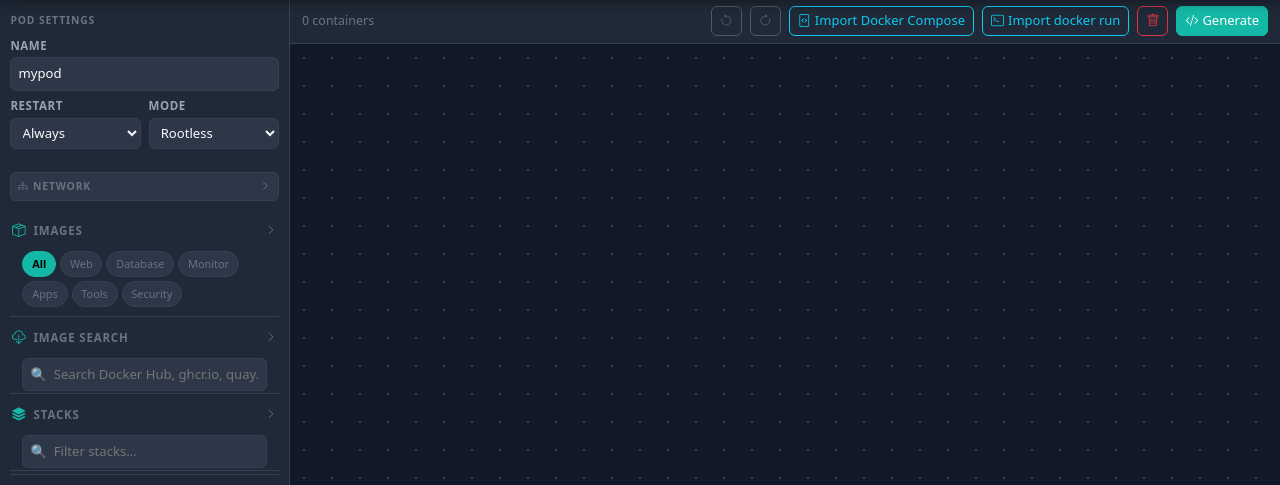
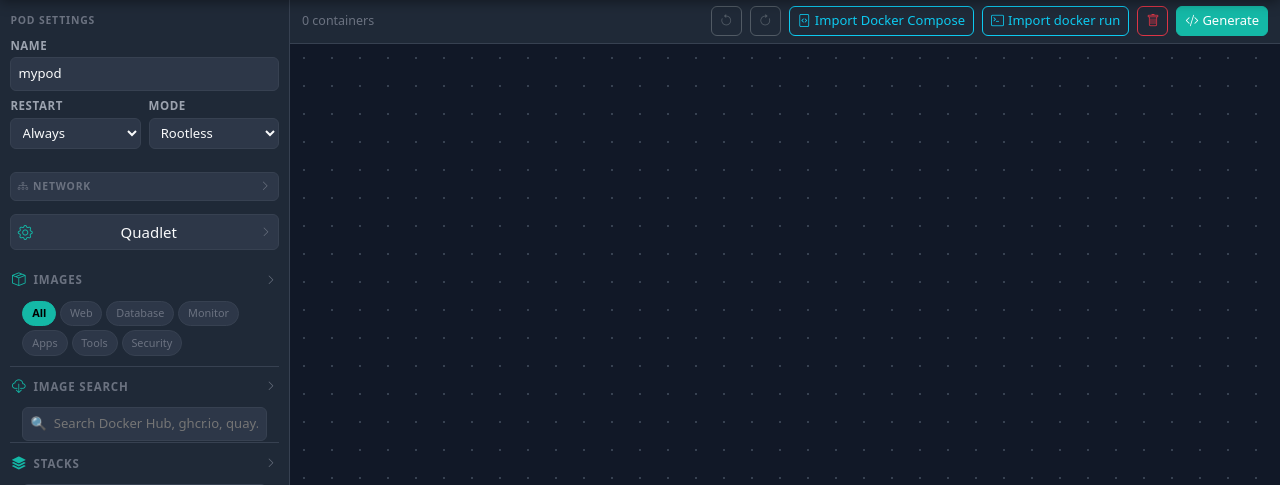
Before and after one commit to Garfieldttt/podman-kube-generator, a Django app: page / in a window 1280 px wide. Shown: the part 68-553 px from the top of the page. Run offline with Django 5.2, Linux system fonts and the light colour scheme; data comes from the database, SQL or seed files in the repository; data that the repository does not hold is empty; parts of the project's set-up code (start-up, migrations or seed data) failed here and were passed over; some libraries are stand-ins or nearby versions.

Commit message:
Add Quadlet options to pod builder
- New [Kube] options: AutoUpdate, LogDriver, ExitCodePropagation, KubeDownForce
- New [Service] section: Restart (from existing restart_policy), TimeoutStartSec
- SetWorkingDirectory=yaml always included for relative YAML path resolution
- Network= from existing network field
- Remove runAsUser:0 and :latest warnings for non-DB app containers

```diff
--- a/generator/forms.py
+++ b/generator/forms.py
@@ -23,6 +23,26 @@ USERNS_CHOICES = [
     ('keep-id', 'keep-id (rootless: same UID/GID)'),
     ('auto', 'auto (assign dynamically)'),
     ('host', 'host (no user namespace)'),
+]
+
+QUADLET_AUTO_UPDATE_CHOICES = [
+    ('', 'off'),
+    ('registry', 'registry (pull new image on update)'),
+    ('local', 'local (rebuild from local image)'),
+]
+
+QUADLET_LOG_DRIVER_CHOICES = [
+    ('', '— default —'),
+    ('journald', 'journald'),
+    ('k8s-file', 'k8s-file'),
+    ('none', 'none'),
+    ('passthrough', 'passthrough'),
+]
+
+QUADLET_EXIT_CODE_CHOICES = [
+    ('', '— none —'),
+    ('all', 'all (exit 0 only if all containers exit 0)'),
+    ('any', 'any (exit 0 if any container exits 0)'),
 ]
 
 MODE_CHOICES = [
@@ -108,6 +128,35 @@ class PodForm(forms.Form):
             'class': 'form-control',
             'placeholder': 'e.g. podman-net (empty = default)',
         }),
+    )
+    # Quadlet options
+    quadlet_auto_update = forms.ChoiceField(
+        label='Auto-Update',
+        choices=QUADLET_AUTO_UPDATE_CHOICES,
+        required=False,
+        widget=forms.Select(attrs={'class': 'form-select'}),
+    )
+    quadlet_log_driver = forms.ChoiceField(
+        label='Log Driver',
+        choices=QUADLET_LOG_DRIVER_CHOICES,
+        required=False,
+        widget=forms.Select(attrs={'class': 'form-select'}),
+    )
+    quadlet_exit_code_propagation = forms.ChoiceField(
+        label='Exit Code Propagation',
+        choices=QUADLET_EXIT_CODE_CHOICES,
+        required=False,
+        widget=forms.Select(attrs={'class': 'form-select'}),
+    )
+    quadlet_kube_down_force = forms.BooleanField(
+        label='KubeDownForce (force remove on stop)',
+        required=False,
+        widget=forms.CheckboxInput(attrs={'class': 'form-check-input'}),
+    )
+    quadlet_timeout_start = forms.IntegerField(
+        label='Timeout Start (seconds)',
+        required=False,
+        widget=forms.NumberInput(attrs={'class': 'form-control', 'placeholder': 'e.g. 120'}),
     )
 
 
--- a/generator/quadlet.py
+++ b/generator/quadlet.py
@@ -8,6 +8,12 @@ Rootless path: ~/.config/containers/systemd/<pod>.kube
 Rootful path:  /etc/containers/systemd/<pod>.kube
 """
 import re
+
+_RESTART_MAP = {
+    'Always':    'always',
+    'OnFailure': 'on-failure',
+    'Never':     'no',
+}
 
 
 def generate_quadlet(form_data, yaml_filename=None):
@@ -22,17 +28,47 @@ def generate_quadlet(form_data, yaml_filename=None):
     systemctl = 'systemctl --user' if rootless else 'sudo systemctl'
     wanted_by = 'default.target' if rootless else 'multi-user.target'
 
-    lines = [
+    restart_policy = form_data.get('restart_policy', 'Always')
+    network = (form_data.get('network') or '').strip()
+    auto_update = (form_data.get('quadlet_auto_update') or '').strip()
+    log_driver = (form_data.get('quadlet_log_driver') or '').strip()
+    exit_code_propagation = (form_data.get('quadlet_exit_code_propagation') or '').strip()
+    kube_down_force = form_data.get('quadlet_kube_down_force', False)
+    timeout_start = form_data.get('quadlet_timeout_start')
+
+    unit_lines = [
         '[Unit]',
         f'Description={pod_name} pod',
         'After=network-online.target',
         'Wants=network-online.target',
-        '',
+    ]
+
+    kube_lines = [
         '[Kube]',
         f'Yaml={yaml_filename}',
-        '',
+        'SetWorkingDirectory=yaml',
+    ]
+    if network:
+        kube_lines.append(f'Network={network}')
+    if auto_update:
+        kube_lines.append(f'AutoUpdate={auto_update}')
+    if log_driver:
+        kube_lines.append(f'LogDriver={log_driver}')
+    if exit_code_propagation:
+        kube_lines.append(f'ExitCodePropagation={exit_code_propagation}')
+    if kube_down_force:
+        kube_lines.append('KubeDownForce=yes')
+
+    service_lines = ['[Service]']
+    systemd_restart = _RESTART_MAP.get(restart_policy, 'always')
+    service_lines.append(f'Restart={systemd_restart}')
+    if timeout_start:
+        service_lines.append(f'TimeoutStartSec={timeout_start}')
+
+    install_lines = [
         '[Install]',
         f'WantedBy={wanted_by}',
     ]
 
-    return '\n'.join(lines)
+    sections = [unit_lines, kube_lines, service_lines, install_lines]
+    return '\n\n'.join('\n'.join(s) for s in sections)
--- a/generator/views.py
+++ b/generator/views.py
@@ -229,25 +229,6 @@ def validate_form_data(form_data):
                 ),
             })
 
-    # 6. runAsUser: 0 in rootless mode → maps to host user, not real root
-    # Exception: DB images intentionally run as UID 0 so the container-internal
-    # re-exec (e.g. gosu postgres) can write to a hostPath volume owned by the host user.
-    for c in containers:
-        if mode == 'rootless' and c.get('run_as_user') == 0 and _img_base(c.get('image', '')) not in _DB_IMAGES:
-            warnings.append({
-                'level': 'warning',
-                'msg': f'<code>{c.get("name")}</code>: <code>runAsUser: 0</code> in rootless mode '
-                       f'maps to your host user — not real root, but unusual',
-                'hint': 'runAsUser: 0',
-                'suggestion': (
-                    'In rootless mode, UID 0 inside the container\n'
-                    'runs as your host user (not actual root).\n\n'
-                    'If the process genuinely needs root:\n'
-                    '  → use rootful mode\n\n'
-                    'If the image runs as UID 0 but does not need root:\n'
-                    '  → omit run_as_user or set it to 1000'
-                ),
-            })
 
     # 7. :latest tag on DB containers → uncontrolled major version upgrades
     _DB_VERSIONS = {'mysql': '8.0', 'mariadb': '11', 'postgres': '16', 'postgresql': '16',
@@ -282,21 +263,6 @@ def validate_form_data(form_data):
                 'suggestion': 'Set an image, e.g.:\n  image: docker.io/library/nginx:alpine',
             })
             continue
-        if (img.endswith(':latest') or ':' not in img.split('/')[-1]) and not is_db(img):
-            img_name = _img_base(img)
-            warnings.append({
-                'level': 'warning',
-                'msg': f'<code>{c.get("name")}</code>: <code>:latest</code> — '
-                       f'image may change silently on <code>podman pull</code>',
-                'hint': f'image: {img}',
-                'suggestion': (
-                    f'Pin a specific tag for reproducible deployments:\n'
-                    f'  image: docker.io/{img_name}:1.2.3\n\n'
-                    f'Check the current version:\n'
-                    f'  podman pull docker.io/{img_name}:latest\n'
-                    f'  podman image inspect docker.io/{img_name}:latest | grep -i version'
-                ),
-            })
 
     # 9. ZBX_DB_TYPE set but DB connection vars missing → proxy cannot connect
     for c in containers:
--- a/templates/generator/builder.html
+++ b/templates/generator/builder.html
@@ -674,6 +674,53 @@ details[open] .cvs-net-summary { border-color: var(--accent); border-bottom-left
               placeholder="192.168.1.10 myhost&#10;10.0.0.1 db"
               style="resize:vertical;font-size:.75rem;font-family:monospace;"
               oninput="state.host_aliases=this.value"></textarea>
+          </div>
+        </div>
+      </details>
+
+      {# Quadlet Options #}
+      <details class="cvs-net-details" id="cvs-quadlet-details">
+        <summary class="cvs-net-summary">
+          <i class="bi bi-gear me-1" style="color:var(--accent)"></i>
+          <span>Quadlet</span>
+          <i class="bi bi-chevron-right cvs-net-chev"></i>
+        </summary>
+        <div class="cvs-net-body">
+          <div class="cvs-field">
+            <label class="cvs-field-label">Auto-Update</label>
+            <select id="cv-quadlet-auto-update" class="cv-ctrl" onchange="state.quadlet_auto_update=this.value">
+              <option value="">off</option>
+              <option value="registry">registry</option>
+              <option value="local">local</option>
+            </select>
+          </div>
+          <div class="cvs-field">
+            <label class="cvs-field-label">Log Driver</label>
+            <select id="cv-quadlet-log-driver" class="cv-ctrl" onchange="state.quadlet_log_driver=this.value">
+              <option value="">— default —</option>
+              <option value="journald">journald</option>
+              <option value="k8s-file">k8s-file</option>
+              <option value="none">none</option>
+              <option value="passthrough">passthrough</option>
+            </select>
+          </div>
+          <div class="cvs-field">
+            <label class="cvs-field-label">Exit Code Propagation</label>
+            <select id="cv-quadlet-exit-code" class="cv-ctrl" onchange="state.quadlet_exit_code_propagation=this.value">
+              <option value="">— none —</option>
+              <option value="all">all</option>
+              <option value="any">any</option>
+            </select>
+          </div>
+          <div class="cvs-field">
+            <label class="cvs-field-label">Timeout Start (seconds)</label>
+            <input type="number" id="cv-quadlet-timeout" class="cv-ctrl" placeholder="e.g. 120" min="1"
+              oninput="state.quadlet_timeout_start=this.value?parseInt(this.value):null">
+          </div>
+          <div class="cvs-field" style="display:flex;align-items:center;gap:.5rem;padding-top:.15rem">
+            <input type="checkbox" id="cv-quadlet-down-force" class="form-check-input"
+              onchange="state.quadlet_kube_down_force=this.checked" style="margin:0">
+            <label for="cv-quadlet-down-force" class="cvs-field-label" style="margin:0">KubeDownForce</label>
           </div>
         </div>
       </details>
@@ -1359,6 +1406,8 @@ const state = {
   pod_name: 'mypod', restart_policy: 'Always', mode: 'rootless',
   host_network: false, host_pid: false, host_ipc: false,
   hostname: '', host_aliases: '', dns: '', network: '',
+  quadlet_auto_update: '', quadlet_log_driver: '', quadlet_exit_code_propagation: '',
+  quadlet_kube_down_force: false, quadlet_timeout_start: null,
   containers: [], connections: [],
 };
 
@@ -2742,6 +2791,11 @@ function toFormData() {
     host_pid:!!state.host_pid, host_ipc:!!state.host_ipc,
     hostname:state.hostname||'', host_aliases:state.host_aliases||'',
     userns:'', dns:state.dns||'', network:state.network||'',
+    quadlet_auto_update:state.quadlet_auto_update||'',
+    quadlet_log_driver:state.quadlet_log_driver||'',
+    quadlet_exit_code_propagation:state.quadlet_exit_code_propagation||'',
+    quadlet_kube_down_force:!!state.quadlet_kube_down_force,
+    quadlet_timeout_start:state.quadlet_timeout_start||null,
     init_containers:[],
     containers: state.containers.map(c => ({
       name:  c.name  || shortName(c.image) || 'container',
```
